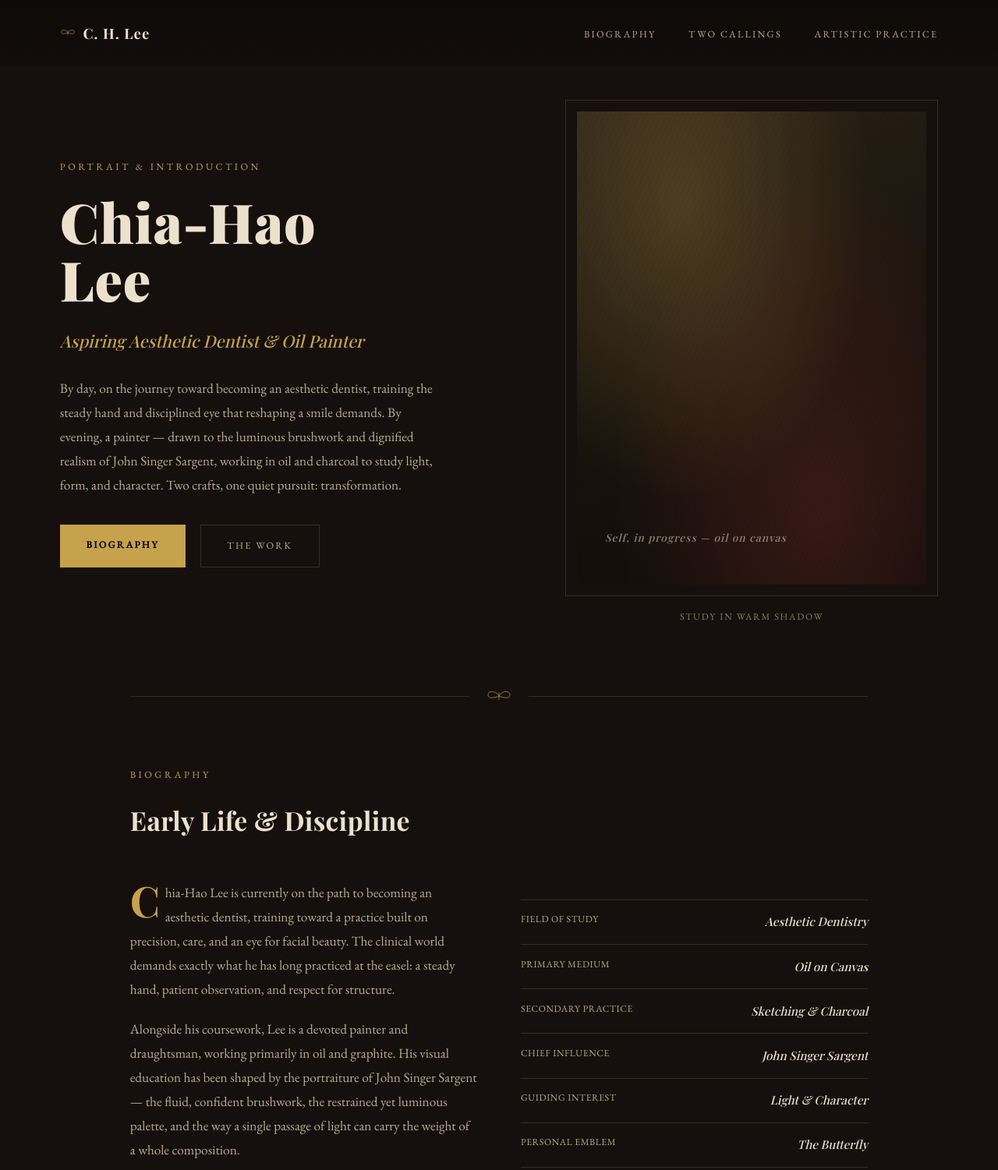
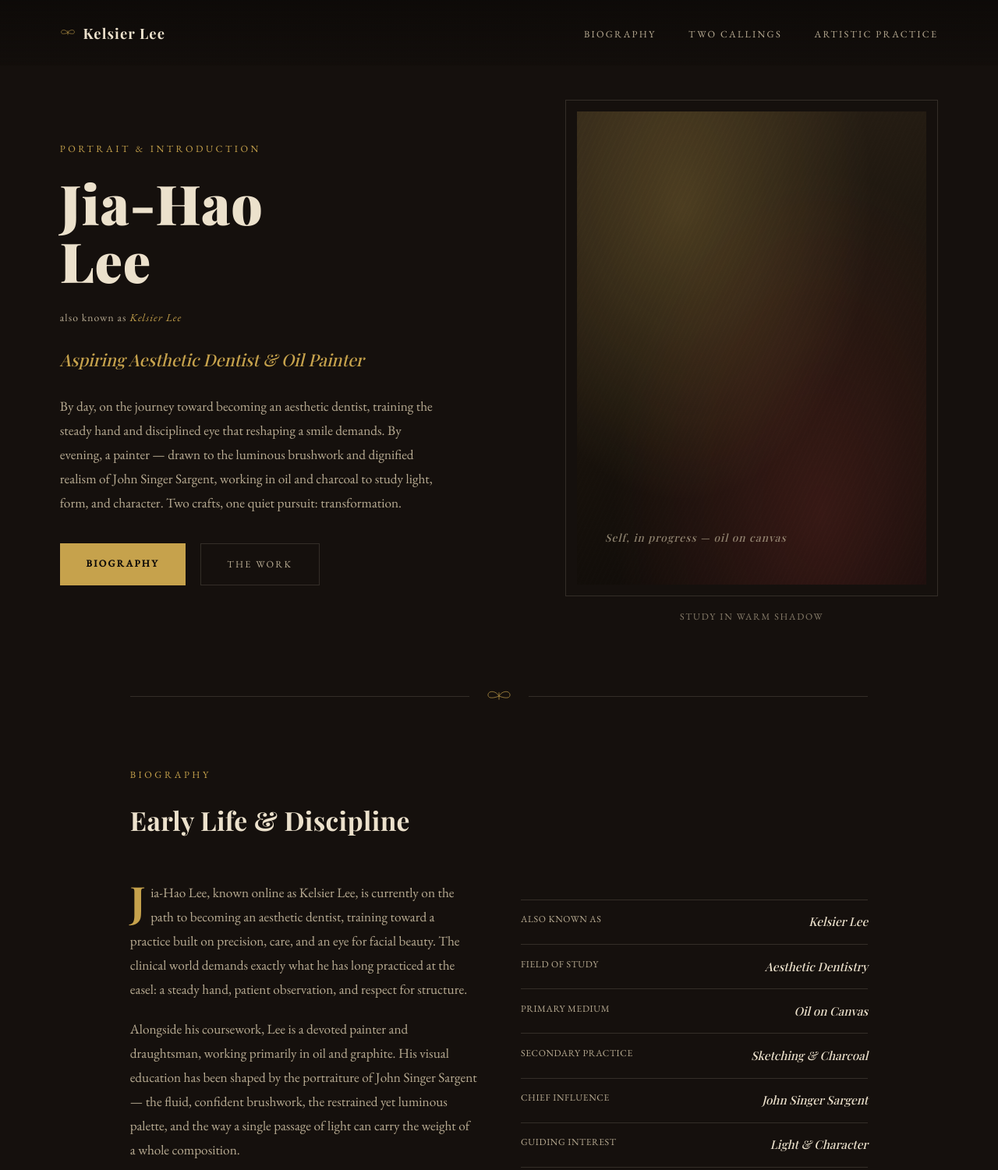
Before and after one commit to kelsierlee/test, a plain HTML site: page index.html in a window 1280 px wide. Shown: the top 1501 px of the page at 78% size. Drawn offline with nearby package versions, Linux system fonts and the light colour scheme; a web font is replaced by a local one.

Commit message:
Correct name to Jia-Hao Lee with alias Kelsier Lee

```diff
--- a/index.html
+++ b/index.html
@@ -3,7 +3,7 @@
 <head>
 <meta charset="UTF-8">
 <meta name="viewport" content="width=device-width, initial-scale=1.0">
-<title>Chia-Hao Lee</title>
+<title>Jia-Hao Lee</title>
 <link rel="preconnect" href="https://fonts.googleapis.com">
 <link rel="preconnect" href="https://fonts.gstatic.com" crossorigin>
 <link href="https://fonts.googleapis.com/css2?family=Playfair+Display:ital,wght@0,500;0,700;0,900;1,600&family=EB+Garamond:ital,wght@0,400;0,500;1,400;1,500&display=swap" rel="stylesheet">
@@ -117,6 +117,18 @@
     font-weight: 900;
     line-height: 1.05;
     margin-bottom: 1.4rem;
+  }
+
+  .hero .alias {
+    font-size: 0.85rem;
+    letter-spacing: 0.08em;
+    color: var(--ivory-dim);
+    margin-bottom: 1.4rem;
+  }
+
+  .hero .alias em {
+    font-style: italic;
+    color: var(--gold);
   }
 
   .hero .role {
@@ -405,7 +417,7 @@
         <path d="M50 30 C35 5, 5 10, 8 28 C10 40, 30 38, 50 30 C70 38, 90 40, 92 28 C95 10, 65 5, 50 30 Z" fill="none" stroke="currentColor" stroke-width="3"/>
         <line x1="50" y1="16" x2="50" y2="44" stroke="currentColor" stroke-width="3"/>
       </svg>
-      C. H. Lee
+      Kelsier Lee
     </div>
     <ul>
       <li><a href="#about">Biography</a></li>
@@ -417,7 +429,8 @@
   <section class="hero">
     <div class="hero-text">
       <span class="eyebrow">Portrait &amp; Introduction</span>
-      <h1>Chia-Hao<br>Lee</h1>
+      <h1>Jia-Hao<br>Lee</h1>
+      <p class="alias">also known as <em>Kelsier Lee</em></p>
       <p class="role">Aspiring Aesthetic Dentist &amp; Oil Painter</p>
       <p class="desc">By day, on the journey toward becoming an aesthetic dentist, training the steady hand and disciplined eye that reshaping a smile demands. By evening, a painter — drawn to the luminous brushwork and dignified realism of John Singer Sargent, working in oil and charcoal to study light, form, and character. Two crafts, one quiet pursuit: transformation.</p>
       <div class="btn-row">
@@ -449,12 +462,13 @@
     </div>
     <div class="about-body">
       <div>
-        <p class="lede">Chia-Hao Lee is currently on the path to becoming an aesthetic dentist, training toward a practice built on precision, care, and an eye for facial beauty. The clinical world demands exactly what he has long practiced at the easel: a steady hand, patient observation, and respect for structure.</p>
+        <p class="lede">Jia-Hao Lee, known online as Kelsier Lee, is currently on the path to becoming an aesthetic dentist, training toward a practice built on precision, care, and an eye for facial beauty. The clinical world demands exactly what he has long practiced at the easel: a steady hand, patient observation, and respect for structure.</p>
         <p>Alongside his coursework, Lee is a devoted painter and draughtsman, working primarily in oil and graphite. His visual education has been shaped by the portraiture of John Singer Sargent — the fluid, confident brushwork, the restrained yet luminous palette, and the way a single passage of light can carry the weight of a whole composition.</p>
         <p>He sees aesthetic dentistry and painting not as opposites but as parallel disciplines: both are, in the end, quiet acts of transformation — reshaping a smile, or revealing a likeness — each bringing order, proportion, and dignity to the human face. It is a pursuit he carries with him like a recurring emblem: the butterfly, always mid-change.</p>
       </div>
       <div>
         <ul class="fact-list">
+          <li><span class="k">Also Known As</span><span class="v">Kelsier Lee</span></li>
           <li><span class="k">Field of Study</span><span class="v">Aesthetic Dentistry</span></li>
           <li><span class="k">Primary Medium</span><span class="v">Oil on Canvas</span></li>
           <li><span class="k">Secondary Practice</span><span class="v">Sketching &amp; Charcoal</span></li>
@@ -536,11 +550,11 @@
 
   <section class="quote-section">
     <p class="q">To reshape a smile, and to reveal a likeness — both, quietly, are acts of transformation.</p>
-    <p class="attrib">Chia-Hao Lee</p>
+    <p class="attrib">Jia-Hao Lee</p>
   </section>
 
   <footer>
-    &copy; 2026 Chia-Hao Lee — Aesthetic Dentistry Student &amp; Painter, in the tradition of Sargent
+    &copy; 2026 Jia-Hao Lee (Kelsier Lee) — Aesthetic Dentistry Student &amp; Painter, in the tradition of Sargent
   </footer>
 
 </body>
```
